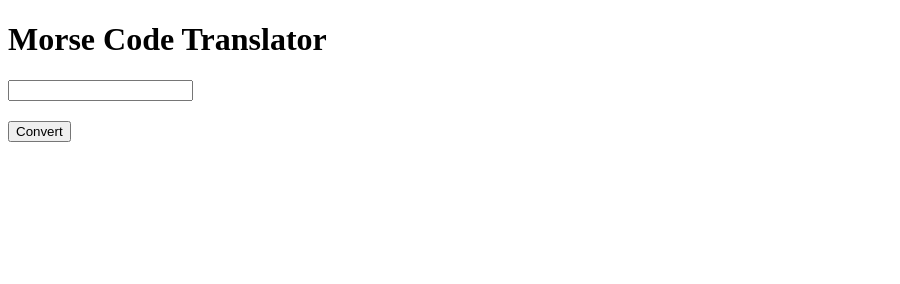
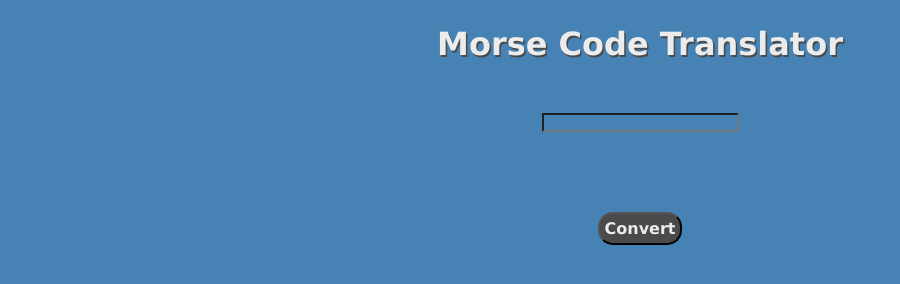
Before and after one commit to JonathanRadford/morse-code, a website: page index.html in a window 1280 px wide. Shown: the whole page, without its empty margins (0-900 px from the left). Drawn offline with Linux system fonts and the light colour scheme.

Commit message:
Added styles

```diff
--- /dev/null
+++ b/assets/styles/_buttons.scss
@@ -0,0 +1,15 @@
+@import "_variables";
+
+#btn{
+  display: flex;
+  justify-content: center;
+  flex-direction: row;
+}
+
+button{
+  border-radius:15px;
+  margin: 5px;
+  padding: 5px;
+  background-color: $secondary-colors;
+  font-size: 1rem;
+}
--- /dev/null
+++ b/assets/styles/_main-page.scss
@@ -0,0 +1,7 @@
+#translator{
+  display: flex;
+  justify-content: center;
+  flex-direction: column;
+  align-items: center;
+  padding: 50px 0 50px 0;
+}
--- /dev/null
+++ b/assets/styles/_typography.scss
@@ -0,0 +1,22 @@
+@import "_variables";
+
+*{
+  margin: 0;
+  padding: 0;
+  font-family: Verdana, Geneva, Tahoma, sans-serif;
+  font-weight: bold;
+  background-color: $primary-colors;
+  color: $tertiary-colors;
+  text-shadow: 1.5px 1.5px  $secondary-colors;
+}
+
+h1, h2{
+  text-align: center;
+  padding-top: 25px;
+}
+
+//Mobile: 320px
+//Tablet: 768px
+//Desktop: 1024px
+//Large Desktop: 1440px
+//4k: 2560px +
--- /dev/null
+++ b/assets/styles/_variables.scss
@@ -0,0 +1,3 @@
+$primary-colors: steelblue;
+$secondary-colors: #494b4b;
+$tertiary-colors: #ececec;
--- a/index.html
+++ b/index.html
@@ -1,17 +1,24 @@
 <!DOCTYPE html>
 <html lang="en">
+
 <head>
   <meta charset="UTF-8">
   <meta http-equiv="X-UA-Compatible" content="IE=edge">
   <meta name="viewport" content="width=device-width, initial-scale=1.0">
   <link rel="stylesheet" href="styles.css">
   <title>Morse Code!</title>
-  </head>
-  <body>
-    <h1>Morse Code Translator</h1>
-  <input id="input" type="text">
-  <h2 id="output"></h2>
-  <button id="btn">Convert</button>
+</head>
+
+<body>
+  <h1>Morse Code Translator</h1>
+  <div id="translator">
+    <input id="input" type="text">
+    <h2 id="output"></h2>
+  </div>
+  <div id="btn">
+    <button>Convert</button>
+  </div>
   <script src="main.js" defer type="module"></script>
 </body>
+
 </html>
--- a/main.js
+++ b/main.js
@@ -3,14 +3,14 @@
 //return and print that information back to the html
 let word;
 //take the word presented and turn it into an array
-export const getWord = (e) => {
+const getWord = (e) => {
   word = Array.from(e.target.value);
   let newWord = word.map(getLetter).join("");
   return output.innerHTML = newWord;
 }
 
 //find out which letter has been pressed and send that informatiom to info
-export const getLetter = (message) => {
+const getLetter = (message) => {
       if (message === "a") {
         return ".-";
       } else if (message === "b") {
@@ -63,6 +63,8 @@ export const getLetter = (message) => {
         return "-.--";
       } else if (message === "z") {
         return "--..";
+      } else if (message === " ") {
+        return " ";
       }
     }
 
--- a/styles.scss
+++ b/styles.scss
@@ -0,0 +1,4 @@
+@import "assets/styles/_buttons.scss";
+@import "assets/styles/_typography.scss";
+@import "assets/styles/_variables.scss";
+@import "assets/styles/_main-page.scss";
```
Also changed, not shown: styles.css.
